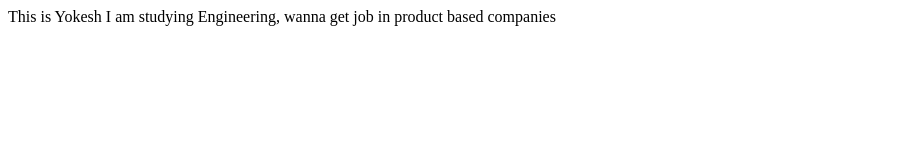
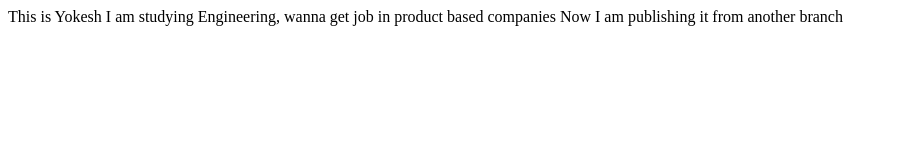
Before and after one commit to yokeshuma/first-repo, a plain HTML site: page index.html in a window 1280 px wide. Shown: the whole page, without its empty margins (0-898 px from the left). Drawn offline with Linux system fonts and the light colour scheme.

Commit message:
text added
Some texts added

```diff
--- a/index.html
+++ b/index.html
@@ -8,5 +8,6 @@
 <body>
     This is Yokesh
     I am studying Engineering, wanna get job in product based companies
+    Now I am publishing it from another branch
 </body>
 </html>
```
